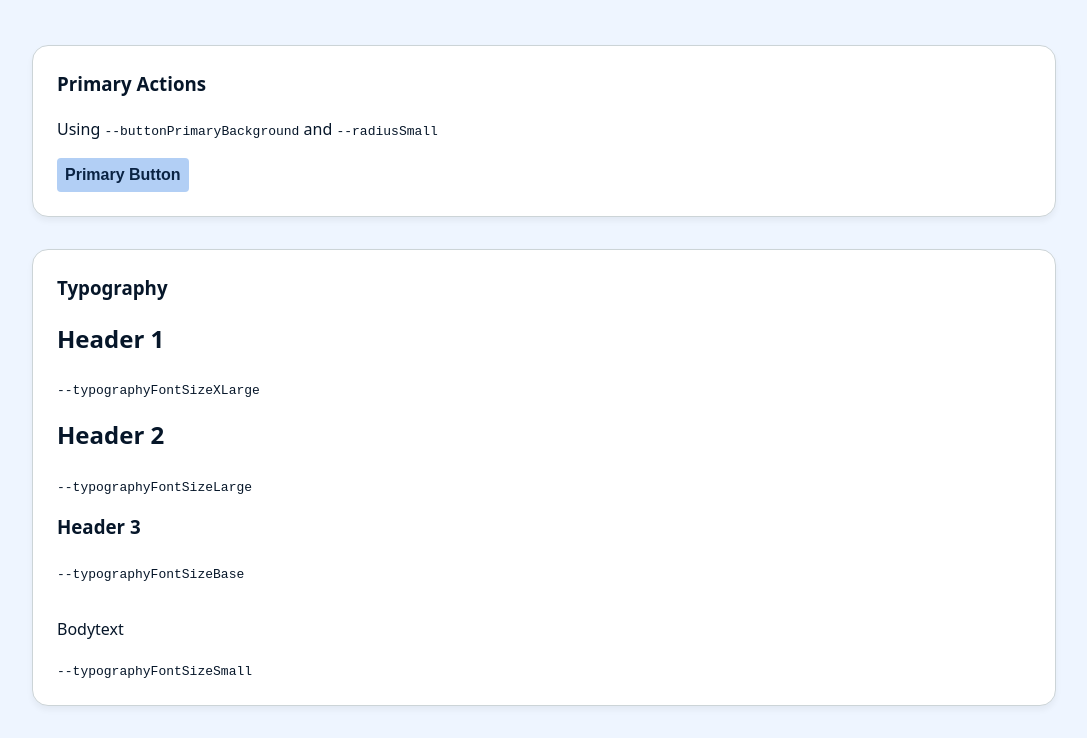
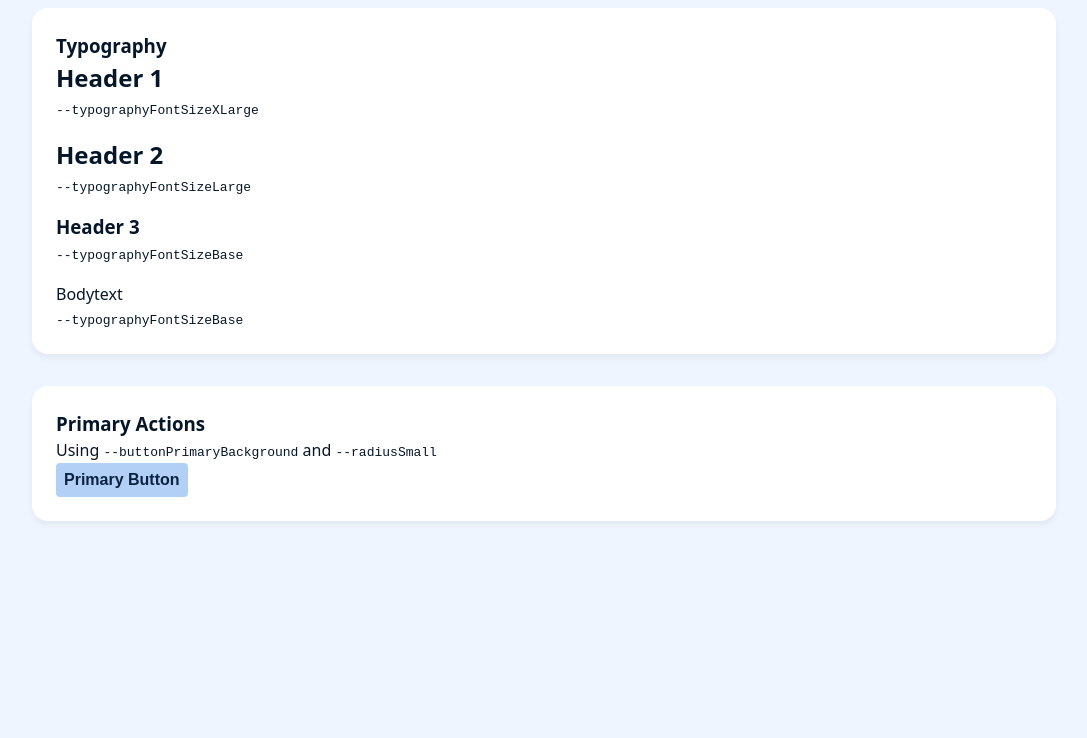
Before and after one commit to andorpandor/figma-token-test, a website: page index.html in a window 1280 px wide. Shown: the part 128-866 px from the top of the page, without its empty margins (96-1183 px from the left). After the commit the page ends 800 px from the top, so only its background shows below. Drawn offline with Linux system fonts and the light colour scheme.

Commit message:
Update index.html

```diff
--- a/index.html
+++ b/index.html
@@ -32,6 +32,10 @@
             line-height: 1.5;
         }
 
+        * {
+            text-box-trim: trim-both;
+        }
+
         .container {
             max-width: 1024px;
             margin: 0 auto;
@@ -42,8 +46,9 @@
 
         h1,
         h2,
-        h3 {
-            margin-top: 0;
+        h3,
+        p {
+            margin: 0;
             color: var(--textBase);
         }
 
@@ -53,7 +58,6 @@
             border-radius: calc(var(--radiusMedium) * 1px);
             padding: var(--space-large);
             box-shadow: 0 4px 6px rgba(0, 0, 0, 0.05);
-            border: 1px solid var(--primitivesColorAltGray100);
         }
 
         /* Button Component */
@@ -84,12 +88,6 @@
         </header>
 
         <section class="card">
-            <h3>Primary Actions</h3>
-            <p>Using <code>--buttonPrimaryBackground</code> and <code>--radiusSmall</code></p>
-            <button class="btn-primary">Primary Button</button>
-        </section>
-
-        <section class="card">
             <h3>Typography</h3>
             <div style="display: flex; flex-direction: column; gap: var(--space-medium);">
                 <div>
@@ -106,9 +104,15 @@
                 </div>
                 <div>
                     <p>Bodytext</p>
-                    <code class="token-name">--typographyFontSizeSmall</code>
+                    <code class="token-name">--typographyFontSizeBase</code>
                 </div>
             </div>
+        </section>
+
+        <section class="card">
+            <h3>Primary Actions</h3>
+            <p>Using <code>--buttonPrimaryBackground</code> and <code>--radiusSmall</code></p>
+            <button class="btn-primary">Primary Button</button>
         </section>
     </div>
 </body>
```
